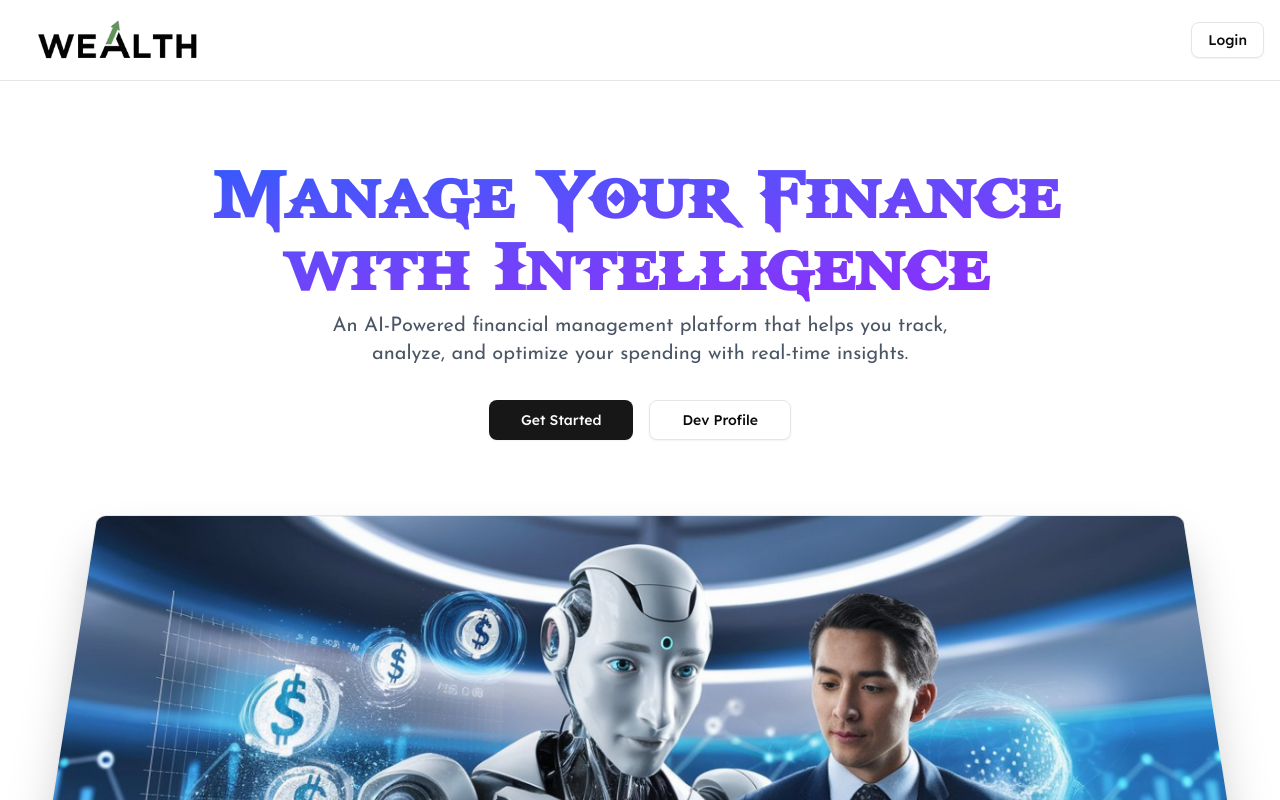
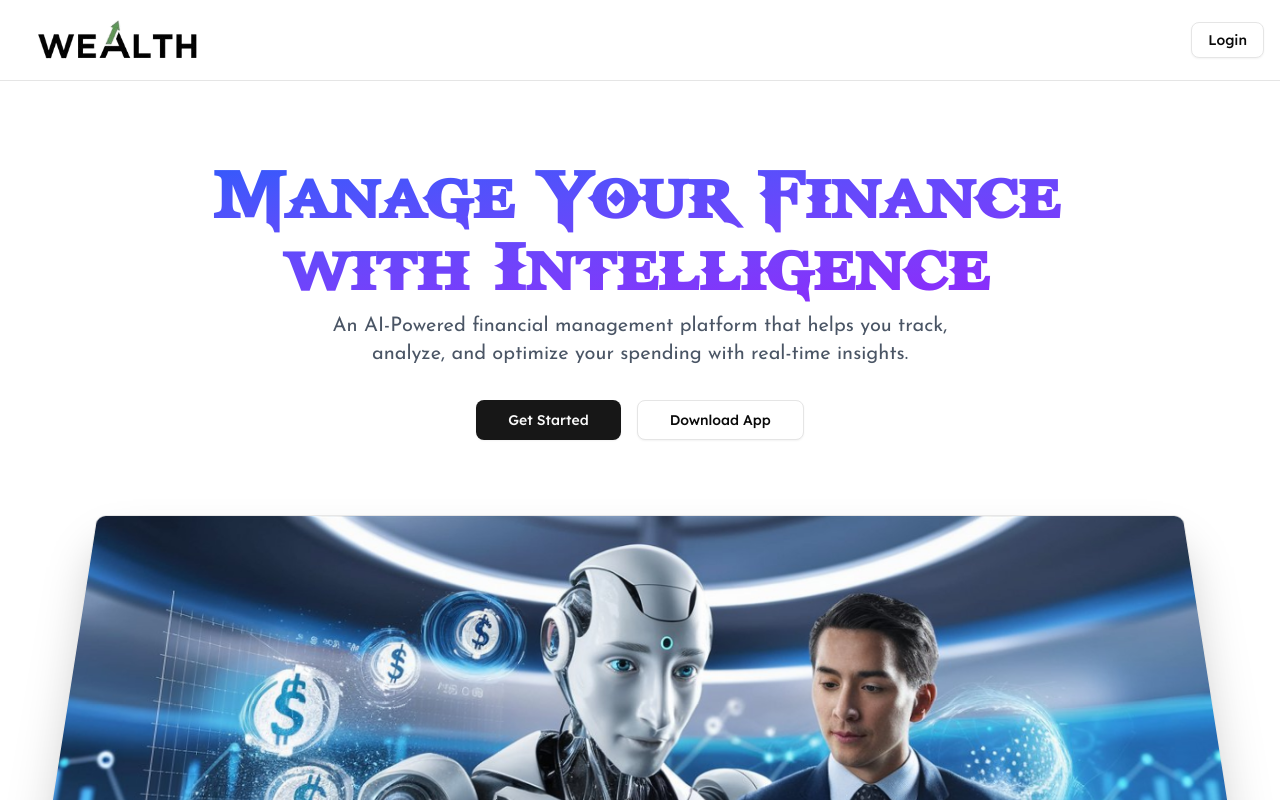
Before and after one commit to AKASH7807/WEALTH-TRACKER, a Next.js app: page / in a window 1280 px wide. Shown: the top 800 px of the page. Built offline with nearby package versions, Linux system fonts and the light colour scheme; no server answers.

Commit message:
version 2.0

```diff
--- a/components/hero.jsx
+++ b/components/hero.jsx
@@ -43,9 +43,9 @@ const HeroSection = () => {
               Get Started
             </Button>
           </Link>
-          <Link href="https://akash-7807.web.app/" target="_blank">
+          <Link href="https://drive.google.com/file/d/1oJVUkizB56CBx-Y_cGgKnwUkKNp4i8kb/view" target="_blank">
             <Button size="lg" variant="outline" className="px-8">
-              Dev Profile
+              Download App
             </Button>
           </Link>
         </div>
```
